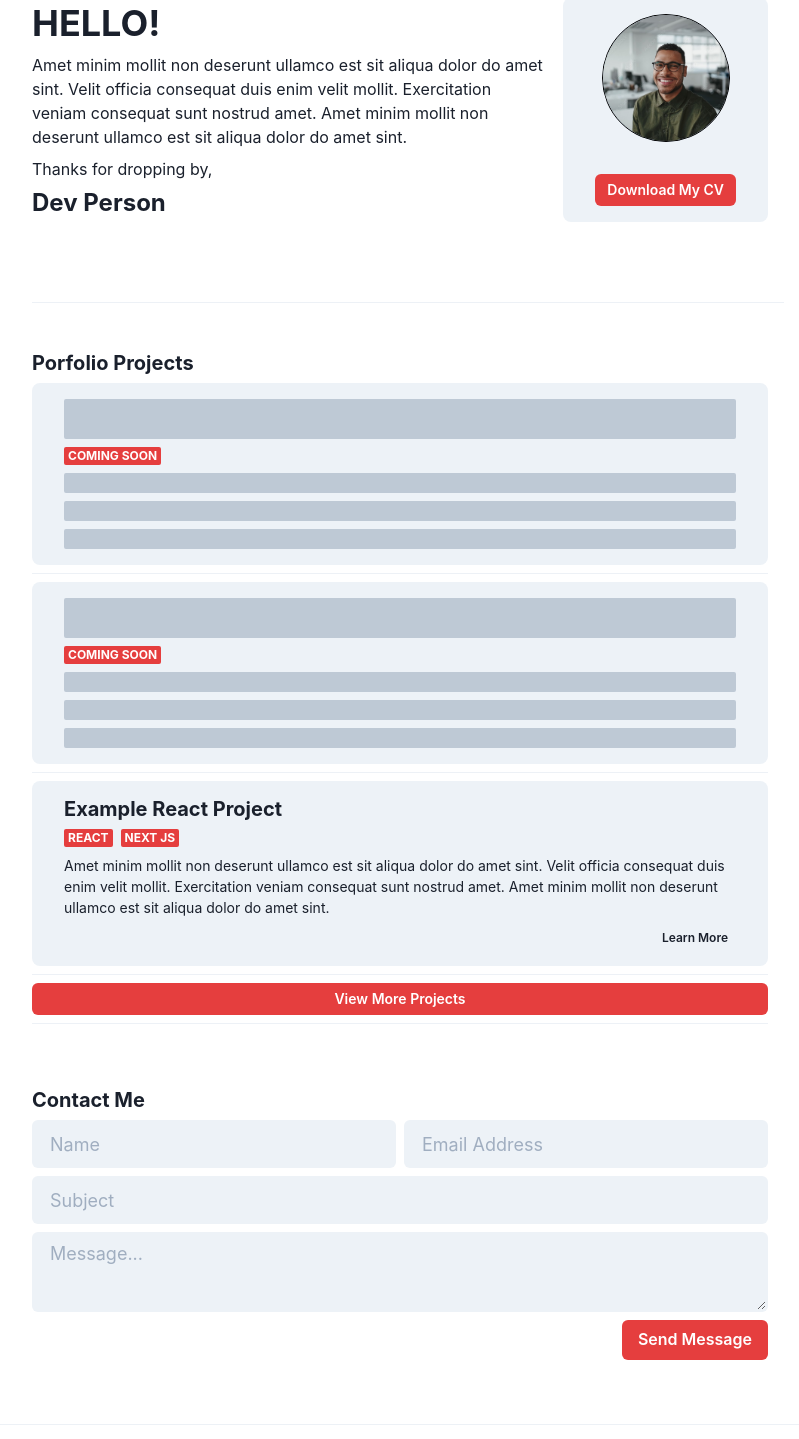
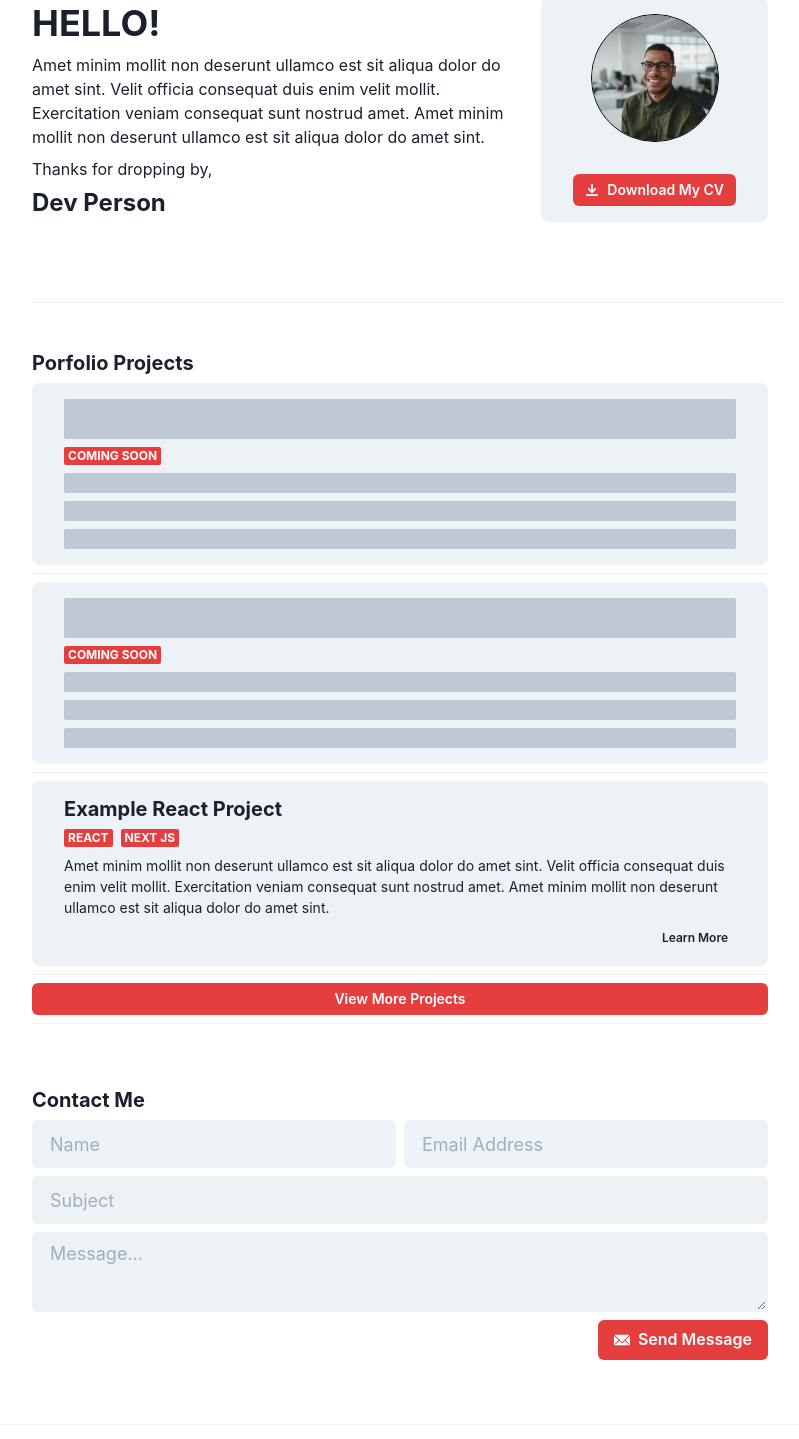
Before and after one commit to TomGrayston/GenericPortfolio, a Next.js app in the folder portfolio/: page / in a window 1280 px wide. Shown: the part 123-1562 px from the top of the page, without its empty margins (240-1039 px from the left). Built offline with nearby package versions, Linux system fonts and the light colour scheme.

Commit message:
added icons to buttons and fixed View More Project Button

```diff
--- a/portfolio/components/LandingPage/ContactSection/ContactSection.jsx
+++ b/portfolio/components/LandingPage/ContactSection/ContactSection.jsx
@@ -1,4 +1,5 @@
 import { Container, HStack, VStack, Heading, FormControl, Textarea, Input, Button} from "@chakra-ui/react";
+import { EmailIcon } from '@chakra-ui/icons';
 
 const ContactSection = ({ children }) => {
 
@@ -23,7 +24,7 @@ const ContactSection = ({ children }) => {
                     </VStack>
                 </FormControl>
                 <HStack alignSelf="flex-end">
-                    <Button colorScheme="red">Send Message</Button>
+                    <Button leftIcon={<EmailIcon/>} colorScheme="red">Send Message</Button>
                 </HStack>
             </VStack>
         </Container>
--- a/portfolio/components/LandingPage/FeaturedWorkSection/FeaturedWork.jsx
+++ b/portfolio/components/LandingPage/FeaturedWorkSection/FeaturedWork.jsx
@@ -44,7 +44,7 @@ const FeaturedWork = () => {
                     <Button size="xs" variant="ghost" alignSelf="flex-end" onClick={onOpen}> Learn More </Button>
                 </ExampleProject>
 
-                <Button size="sm" colorScheme="red" ><Link href="/projects"> View More Projects </Link></Button>
+                <Link href="/projects" passHref align="center"><Button size="sm" colorScheme="red" width="100%"> View More Projects </Button></Link>
                 <Divider/>
 
                 <Modal isOpen={isOpen} onClose={onClose} size="2xl" motionPreset='slideInBottom'>
--- a/portfolio/components/LandingPage/Header.jsx
+++ b/portfolio/components/LandingPage/Header.jsx
@@ -3,6 +3,7 @@ import { Button } from "@chakra-ui/button";
 import { useColorModeValue } from "@chakra-ui/color-mode";
 import { Heading } from "@chakra-ui/react";
 import { Stack, Text, VStack, Container, Divider } from "@chakra-ui/layout";
+import { DownloadIcon } from '@chakra-ui/icons';
 import Image from "next/image";
 import profilepic from "../../public/profilepicture.jpg";
 import TextBlock from "./FeaturedWorkSection/TextBlock";
@@ -34,13 +35,13 @@ const Header = () => {
                     >
                         <Image
                         src={profilepic}
-                        alt="profile img"
+                        alt="Profile Picture Image"
                         layout="fill"
                         placeholder="blur"
                         />
                     </Avatar>
                     <br/>
-                    <Button colorScheme="red" size="sm"> Download My CV </Button>
+                    <Button colorScheme="red" size="sm" leftIcon={<DownloadIcon/>}> Download My CV </Button>
                 </VStack>
 
                 <TextBlock>
```
